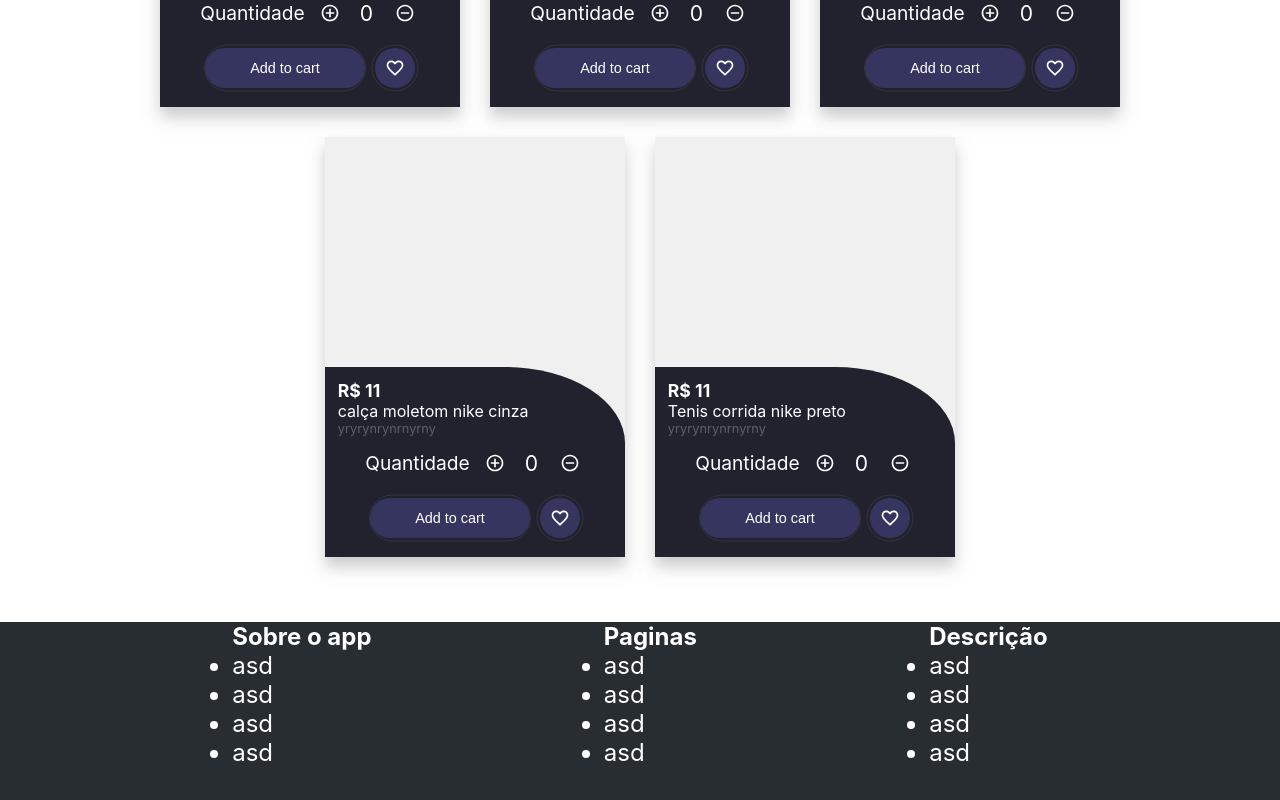
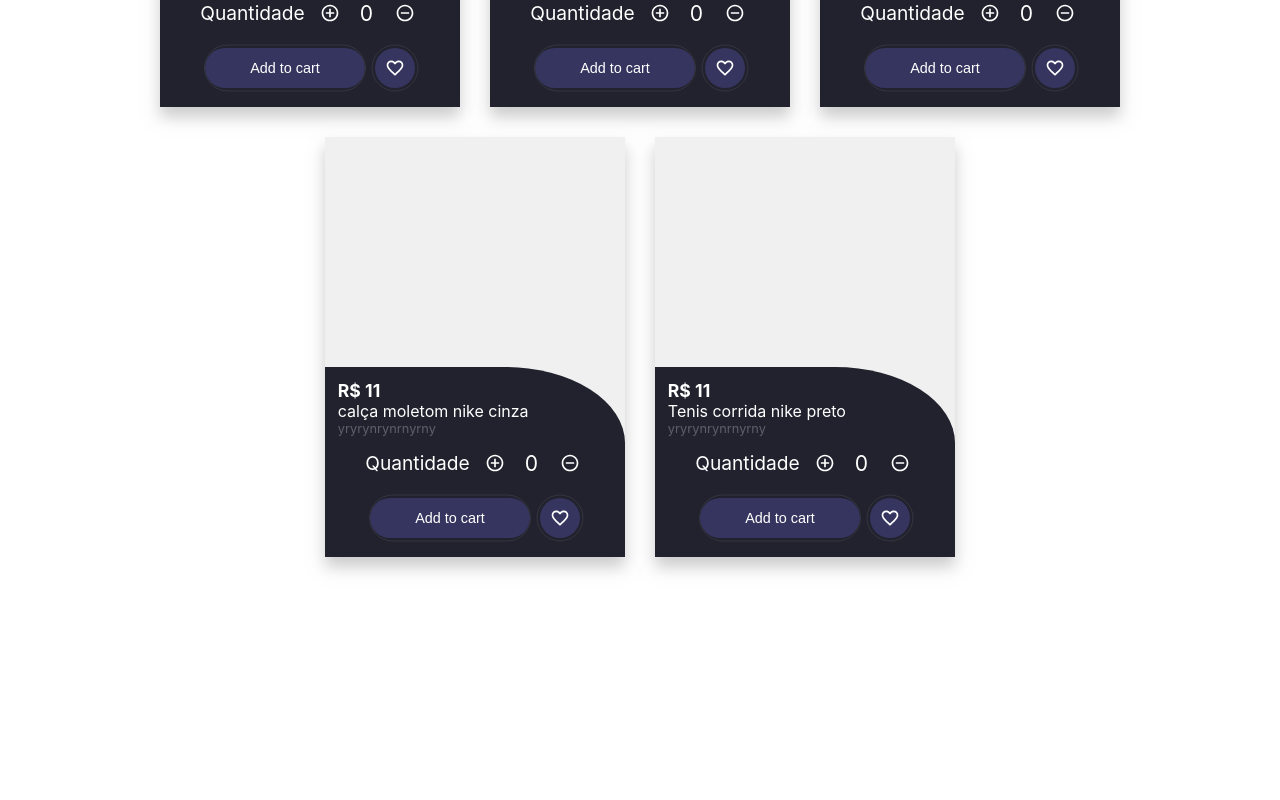
Before and after one commit to GabrielPelosi/react-commerce, a React (Create React App) app: page / in a window 1280 px wide. Shown: the part 1180-1980 px from the top of the page. After the commit the page ends 1802 px from the top, so only its background shows below. Built offline with nearby package versions, Linux system fonts and the light colour scheme.

Commit message:
remove footer component, order component styled

```diff
--- a/src/components/Footer/Footer.scss
+++ /dev/null
@@ -1,11 +0,0 @@
-.footer{
-    display: flex;
-    justify-content: space-evenly;
-
-    height: 350px;
-    width: 100%;
-    background-color:#282d32;
-    color: #fff;
-    font-size: 1.5em;
-
-}
--- a/src/components/Footer/Footer.tsx
+++ /dev/null
@@ -1,40 +0,0 @@
-import React from 'react'
-import './Footer.scss'
-
-const Footer = () => {
-    return (
-        <>
-            <footer className="footer">
-                <div className="text1">
-                    <h4>Sobre o app</h4>
-                    <ul>
-                        <li>asd</li>
-                        <li>asd</li>
-                        <li>asd</li>
-                        <li>asd</li>
-                    </ul>
-                </div>
-                <div className="text2">
-                    <h4>Paginas </h4>
-                    <ul>
-                        <li>asd</li>
-                        <li>asd</li>
-                        <li>asd</li>
-                        <li>asd</li>
-                    </ul>
-                </div>
-                <div className="text3">
-                    <h4>Descrição </h4>
-                    <ul>
-                        <li>asd</li>
-                        <li>asd</li>
-                        <li>asd</li>
-                        <li>asd</li>
-                    </ul>
-                </div>
-            </footer>
-        </>
-    )
-}
-
-export default Footer
--- a/src/components/Home/Home.tsx
+++ b/src/components/Home/Home.tsx
@@ -1,6 +1,5 @@
 import React from 'react'
 import { useState } from 'react'
-import Footer from '../Footer/Footer';
 import Header from '../Header/Header';
 import Navbar from '../Navbar/Navbar';
 import ProductList from '../ProductList/ProductList';
@@ -31,7 +30,6 @@ const Home = () => {
         setProductItemCount={setProductItemCount}
         productItemCount={productItemCount}
         />
-        <Footer />
       </>
     );
 }
--- a/src/components/Order/Order.scss
+++ b/src/components/Order/Order.scss
@@ -129,23 +129,31 @@
     }
 
     .cart-items-order-container {
+        position:relative;
+        right: 0;
         background-color: rgba(197, 197, 197, 0.5);
         border-radius:15px;
         margin-bottom: 15px;
-        display: flex;
-        align-items: center;
-        flex-direction: column;
-        width: 55%;
+        width: 40%;
         margin-top: 15px;
         overflow-y:auto;
+        word-break: keep-all;
         height: 100%;
+        transition: .5s;
+
+        &.active{
+
+        }
         .cart-items-order {
-            margin-top: 20px;
+
+            border-top: 1px solid black;
+            border-radius: 10px;
+            margin-top: 10px;
+            padding: 5px;
             display: flex;
+            justify-content: flex-start;
             align-items: center;
             flex-wrap: wrap;
-            word-break: break-all;
-
 
             h2{
                 margin-left: 3px;
--- a/src/components/Order/Order.tsx
+++ b/src/components/Order/Order.tsx
@@ -11,11 +11,11 @@ const Order = ({ cartItems }: OrderParams) => {
 
     useEffect(() => {
         var total = 0
-        for (let i = 0; i<cartItems.length; i++){
+        for (let i = 0; i < cartItems.length; i++) {
             total += (cartItems[i].quantity * cartItems[i].product.price)
             setTotalSate(total)
         }
-    },[])
+    }, [])
 
     return (typeof cartItems !== 'undefined' && cartItems.length > 0) ? (
         <>
@@ -100,16 +100,21 @@ const Order = ({ cartItems }: OrderParams) => {
                     </form>
                 </div>
 
-                <div className="cart-items-order-container">
-
-
+                <div className="cart-items-order-container active">
                     {
                         cartItems.map(cartItem => (
                             <div className="cart-items-order">
-                                <img src="https://image.flaticon.com/icons/png/512/167/167531.png" alt="" />
-                                <h2>{cartItem.product.name}</h2>
-                                <h4>Qnt: {(cartItem.quantity)}</h4>
-                                <h4>Preço: {(cartItem.product.price * cartItem.quantity)}</h4>
+                                <div className="cart-items-right">
+                                    <img src="https://image.flaticon.com/icons/png/512/167/167531.png" alt="" />
+
+                                </div>
+                                <div className="cart-items-left">
+
+
+                                    <h2>{cartItem.product.name}</h2>
+                                    <h4>Qnt: {(cartItem.quantity)}</h4>
+                                    <h4>Preço: {(cartItem.product.price * cartItem.quantity)}</h4>
+                                </div>
                             </div>
 
                         ))
```
